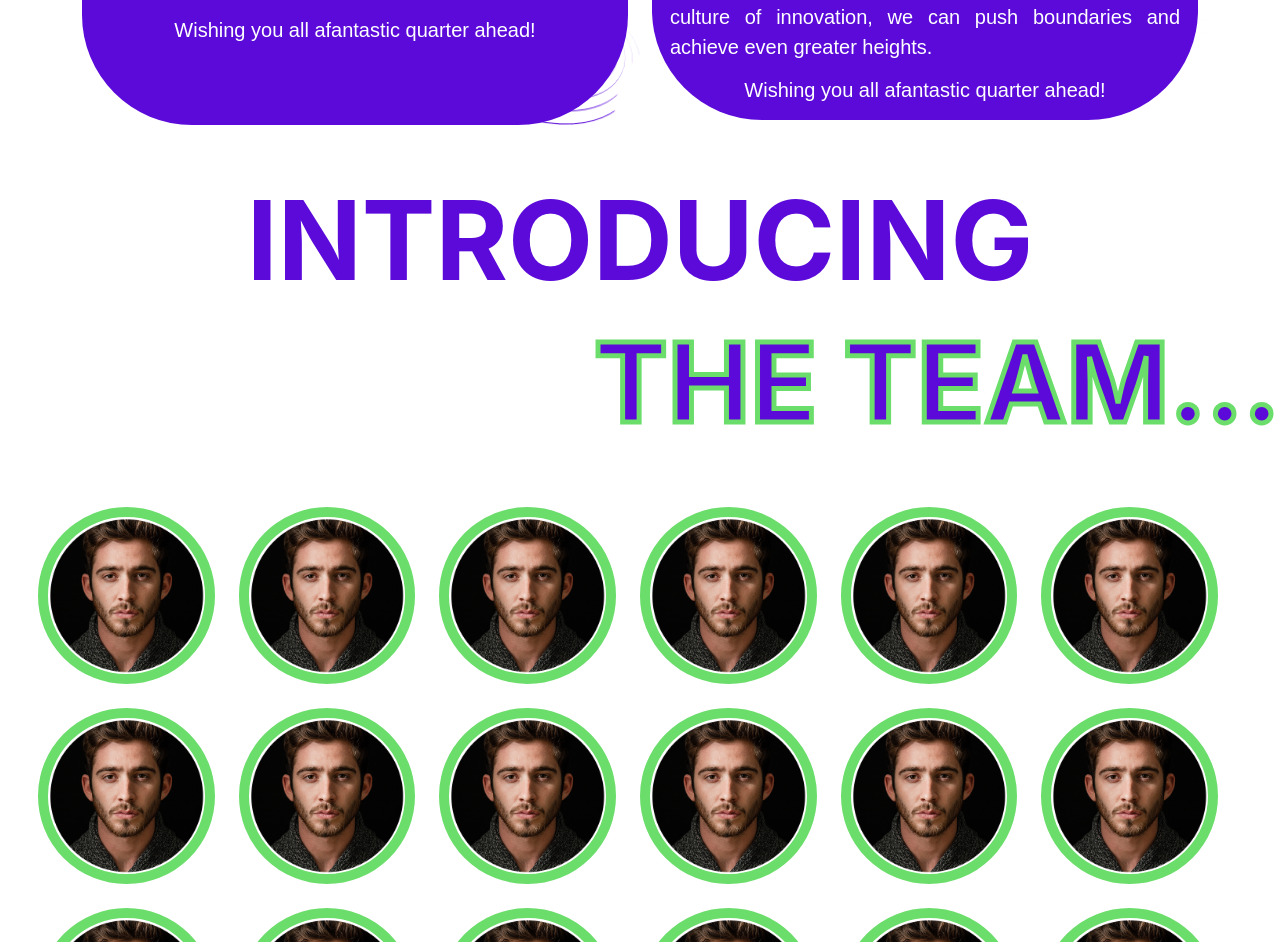
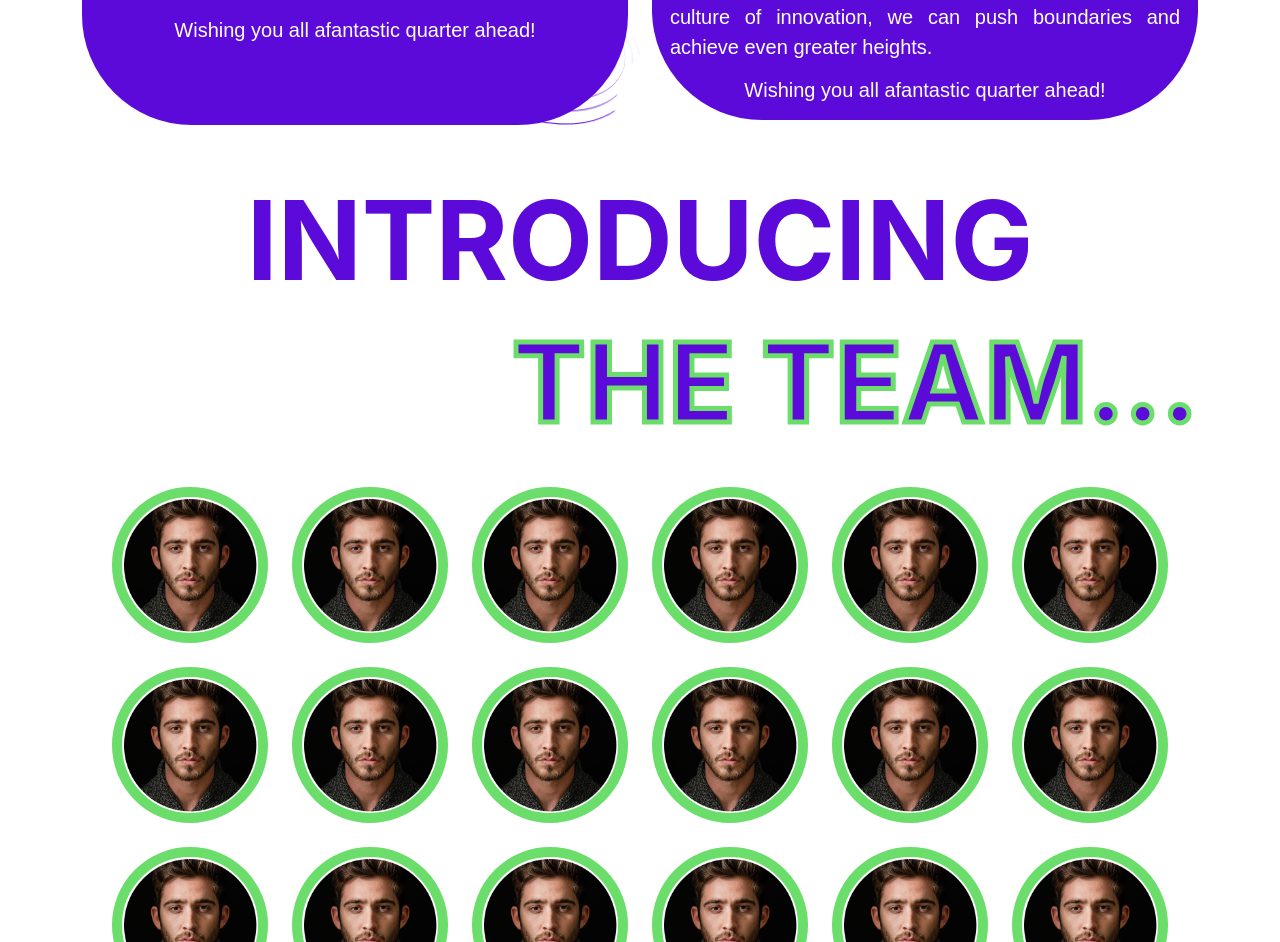
Before and after one commit to kadhumalrubaye/oodi, a Vue app: page / in a window 1280 px wide. Shown: the part 1510-2452 px from the top of the page. Built offline with nearby package versions, Linux system fonts and the light colour scheme.

Commit message:
fix overflow cused by team section

```diff
--- a/src/components/product_roadmap/prHeainding.vue
+++ b/src/components/product_roadmap/prHeainding.vue
@@ -39,10 +39,12 @@ h2 {
 @media (max-width: 768px) {
     h1 {
         font-size: 50px;
+        text-align: center;
     }
 
     h2 {
         font-size: 25px;
+        text-align: center;
     }
 }
 
--- a/src/components/team/teamHeading.vue
+++ b/src/components/team/teamHeading.vue
@@ -1,5 +1,5 @@
 <template>
-    <div class="container  mt-5">
+    <div class="row  mt-5">
 
         <h1>
 
--- a/src/components/team/teamImageGrid.vue
+++ b/src/components/team/teamImageGrid.vue
@@ -34,7 +34,7 @@ export default {
 
 <style scoped>
 #teamImageGridRow {
-    padding: 50px;
+    padding: 30px;
 }
 
 img {
--- a/src/components/team/teamMember.vue
+++ b/src/components/team/teamMember.vue
@@ -4,9 +4,9 @@
             height="278px" />
         <img class="float-end" :src="greenStarImg" style="text-align: right;margin-top:-30px;" width="78" height="80" />
     </div> -->
-    <div class="row text-center">
+    <div class=" container text-center">
         <teamHeading />
-        <br>
+
         <teamImageGrid />
     </div>
 </template>
```
